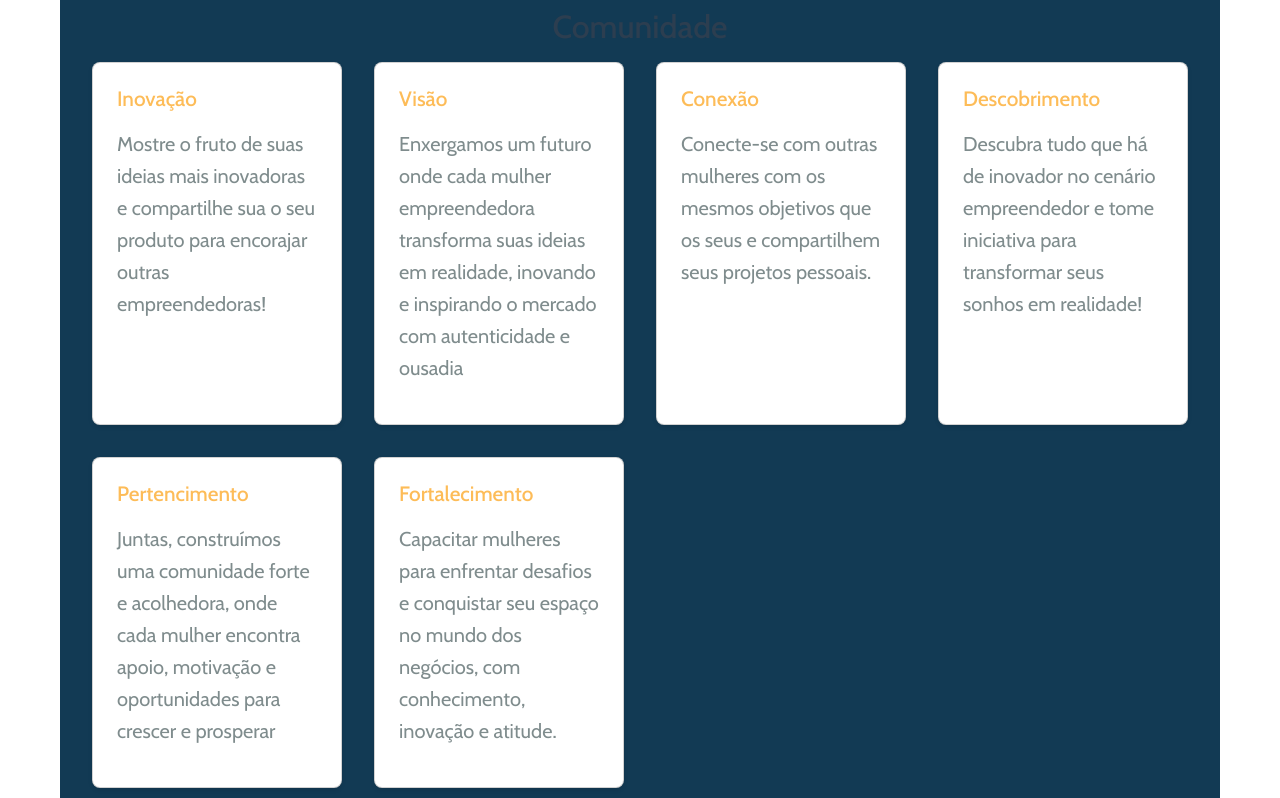
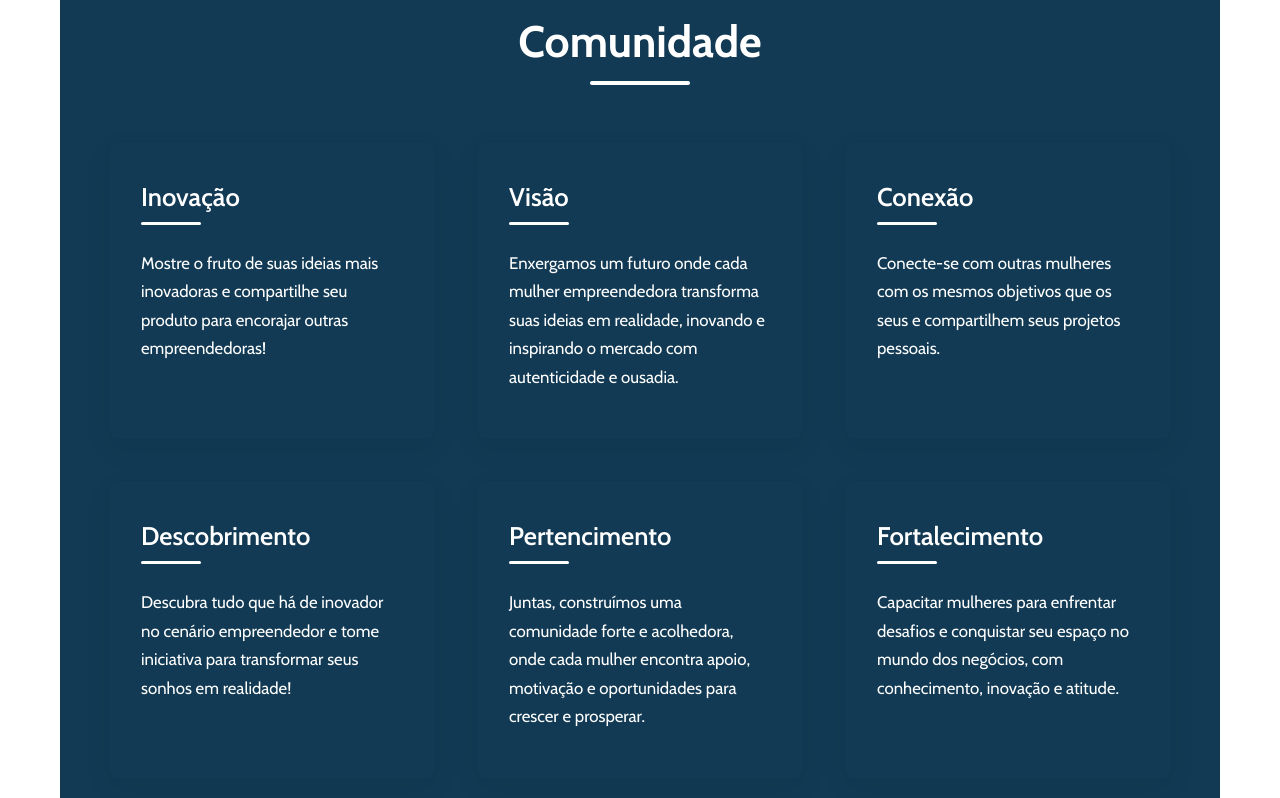
Before and after one commit to LucasWanderleyGomes/ProJuridico-front, a React (Vite) app in the folder projuridico_frontend/: page / in a window 1280 px wide. Shown: the part 722-1520 px from the top of the page. Built offline with nearby package versions, Linux system fonts and the light colour scheme; the HTML template or start-up script is replaced by a standard one; a web font is replaced by a local one.

Commit message:
Comunidade componente do home

```diff
--- a/projuridico_frontend/src/components/Community.jsx
+++ b/projuridico_frontend/src/components/Community.jsx
@@ -1,41 +1,44 @@
-import "../styles/components/Community.css"
+import "../styles/components/Community.css";
 
 const Community = () => {
+  const cards = [
+    {
+      title: "Inovação",
+      content: "Mostre o fruto de suas ideias mais inovadoras e compartilhe seu produto para encorajar outras empreendedoras!"
+    },
+    {
+      title: "Visão",
+      content: "Enxergamos um futuro onde cada mulher empreendedora transforma suas ideias em realidade, inovando e inspirando o mercado com autenticidade e ousadia."
+    },
+    {
+      title: "Conexão",
+      content: "Conecte-se com outras mulheres com os mesmos objetivos que os seus e compartilhem seus projetos pessoais."
+    },
+    {
+      title: "Descobrimento",
+      content: "Descubra tudo que há de inovador no cenário empreendedor e tome iniciativa para transformar seus sonhos em realidade!"
+    },
+    {
+      title: "Pertencimento",
+      content: "Juntas, construímos uma comunidade forte e acolhedora, onde cada mulher encontra apoio, motivação e oportunidades para crescer e prosperar."
+    },
+    {
+      title: "Fortalecimento",
+      content: "Capacitar mulheres para enfrentar desafios e conquistar seu espaço no mundo dos negócios, com conhecimento, inovação e atitude."
+    }
+  ];
+
   return (
     <section className="community">
-      <h2 className="title">Comunidade</h2>
+      <h2 className="community__title">Comunidade</h2>
 
-      <div className="grid">
-        <div className="card">
-          <h3>Inovação</h3>
-          <p>Mostre o fruto de suas ideias mais inovadoras e compartilhe sua  o seu produto para encorajar outras empreendedoras! </p>
-        </div>
-
-        <div className="card">
-          <h3>Visão</h3>
-          <p>Enxergamos um futuro onde cada mulher empreendedora transforma suas ideias em realidade, inovando e inspirando o mercado com autenticidade e ousadia</p>
-        </div>
-
-        <div className="card">
-          <h3>Conexão</h3>
-          <p>Conecte-se com outras mulheres com os mesmos objetivos que os seus e compartilhem seus projetos pessoais.</p>
-        </div>
-
-        <div className="card">
-          <h3>Descobrimento</h3>
-          <p>Descubra tudo que há de inovador no cenário empreendedor e tome iniciativa para transformar seus sonhos em realidade!</p>
-        </div>
-
-        <div className="card">
-          <h3>Pertencimento</h3>
-          <p>Juntas, construímos uma comunidade forte e acolhedora, onde cada mulher encontra apoio, motivação e oportunidades para crescer e prosperar</p>
-        </div>
-
-        <div className="card">
-          <h3>Fortalecimento</h3>
-          <p>Capacitar mulheres para enfrentar desafios e conquistar seu espaço no mundo dos negócios, com conhecimento, inovação e atitude.</p>
-        </div>
-
+      <div className="community__grid">
+        {cards.map((card, index) => (
+          <div key={index} className="community__card">
+            <h3 className="community__card-title">{card.title}</h3>
+            <p className="community__card-content">{card.content}</p>
+          </div>
+        ))}
       </div>
     </section>
   );
--- a/projuridico_frontend/src/pages/Home.jsx
+++ b/projuridico_frontend/src/pages/Home.jsx
@@ -1,5 +1,4 @@
 import React from 'react'
-import Header from "../components/Header";
 import Hero from "../components/Hero";
 import Community from "../components/Community";
 import Contact from "../components/Contact";
--- a/projuridico_frontend/src/styles/components/Community.css
+++ b/projuridico_frontend/src/styles/components/Community.css
@@ -1,42 +1,135 @@
+
 .community {
-    padding: 4rem 2rem;
+  max-width: 1280px;
+  margin: 0 auto;
+  padding: 5rem 2rem;
   background-color: #123A54;
 }
 
-  .title {
+/* Título principal */
+.community__title {
   text-align: center;
-    font-size: 2rem;
-    color: #2c3e50;
-    margin-bottom: 3rem;
+  font-size: 2.75rem;
+  margin-bottom: 3.5rem;
+  color: #ffffff;
+  font-weight: 700;
+  position: relative;
+  padding-bottom: 1rem;
 }
 
-  .grid {
+.community__title::after {
+  content: '';
+  position: absolute;
+  bottom: 0;
+  left: 50%;
+  transform: translateX(-50%);
+  width: 100px;
+  height: 4px;
+  background: linear-gradient(90deg, #ffffff, #ffffff);
+  border-radius: 2px;
+}
+
+
+.community__grid {
   display: grid;
-    grid-template-columns: repeat(auto-fit, minmax(250px, 1fr));
+  grid-template-columns: repeat(auto-fit, minmax(320px, 1fr));
+  gap: 2.5rem;
+  padding: 0 1rem;
+}
+
+
+.community__card {
+  background: #123A54;
+  border-radius: 12px;
+  padding: 2.5rem 2rem;
+  box-shadow: 0 10px 30px rgba(0, 0, 0, 0.05);
+  transition: all 0.4s cubic-bezier(0.175, 0.885, 0.32, 1.1);
+  border: 1px solid rgba(0, 0, 0, 0.05);
+}
+
+.community__card:hover {
+  transform: translateY(-8px) scale(1.02);
+  box-shadow: 0 15px 35px rgba(0, 0, 0, 0.1);
+  border-color: rgba(231, 76, 60, 0.2);
+}
+
+/* Título do card */
+.community__card-title {
+  font-size: 1.6rem;
+  color: #ffffff;
+  margin-bottom: 1.5rem;
+  font-weight: 600;
+  position: relative;
+  padding-bottom: 0.75rem;
+}
+
+.community__card-title::after {
+  content: '';
+  position: absolute;
+  bottom: 0;
+  left: 0;
+  width: 60px;
+  height: 3px;
+  background-color: #ffffff;
+  border-radius: 3px;
+}
+
+/* Conteúdo do card */
+.community__card-content {
+  color: #ffffff;
+  line-height: 1.7;
+  font-size: 1.05rem;
+  margin-bottom: 0.5rem;
+}
+
+
+.community__card:hover .community__card-title {
+  color: #FDBC58;
+}
+
+.community__card:hover .community__card-title::after {
+  width: 80px;
+  transition: width 0.3s ease;
+}
+
+/* Responsividade */
+@media (max-width: 1024px) {
+  .community {
+    padding: 4rem 1.5rem;
+  }
+
+  .community__grid {
     gap: 2rem;
-    max-width: 1200px;
+  }
+}
+
+@media (max-width: 768px) {
+  .community {
+    padding: 3rem 1rem;
+  }
+
+  .community__title {
+    font-size: 2.25rem;
+    margin-bottom: 2.5rem;
+  }
+
+  .community__grid {
+    grid-template-columns: 1fr;
+    max-width: 600px;
     margin: 0 auto;
   }
 
-  .card {
-    background-color: white;
-    padding: 1.5rem;
-    border-radius: 8px;
-    box-shadow: 0 2px 4px rgba(0,0,0,0.1);
-    transition: transform 0.3s;
+  .community__card {
+    padding: 2rem 1.5rem;
+  }
 }
 
-  .card:hover {
-    transform: translateY(-5px);
+@media (max-width: 480px) {
+  .community__title {
+    font-size: 2rem;
   }
 
-  .card h3 {
-    color: #FDBC58;
-    margin-bottom: 1rem;
-    font-size: 1.3rem;
+  .community__card-title {
+    font-size: 1.5rem;
   }
-
-  .card p {
-    color: #7f8c8d;
-    line-height: 1.6;
 }
```
Lines whose indentation alone changed are shown as unchanged.
